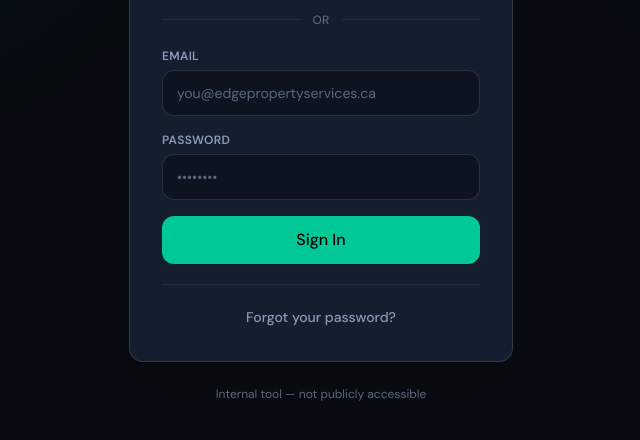
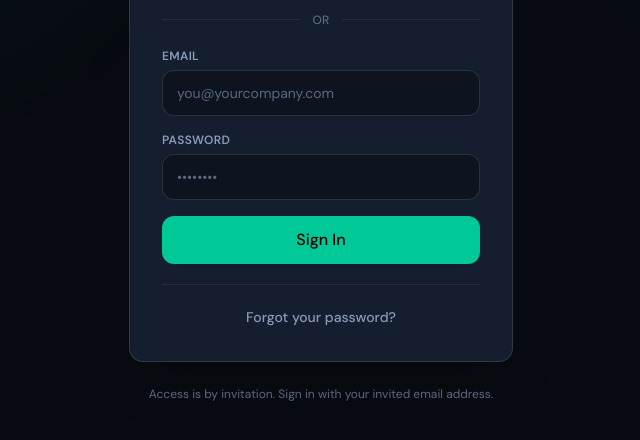
Before and after one commit to kavinalexanderbusiness-a11y/edgequote, a Next.js app: page /login in a window 1280 px wide. Shown: the part 342-782 px from the top of the page, without its empty margins (319-959 px from the left). Built offline with nearby package versions, Linux system fonts and the light colour scheme.

Commit message:
Clarify invited account access and neutralize email examples

```diff
--- a/src/app/login/page.tsx
+++ b/src/app/login/page.tsx
@@ -139,7 +139,7 @@ function LoginForm() {
             <Input
               label="Email"
               type="email"
-              placeholder="you@edgepropertyservices.ca"
+              placeholder="you@yourcompany.com"
               value={email}
               onChange={e => setEmail(e.target.value)}
               required
@@ -174,7 +174,7 @@ function LoginForm() {
         </div>
 
         <p className="text-center text-xs text-ink-faint mt-6">
-          Internal tool — not publicly accessible
+          Access is by invitation. Sign in with your invited email address.
         </p>
       </main>
     </div>
--- a/src/components/auth/ForgotPasswordForm.tsx
+++ b/src/components/auth/ForgotPasswordForm.tsx
@@ -93,7 +93,7 @@ export function ForgotPasswordForm() {
             label="Email"
             type="email"
             inputMode="email"
-            placeholder="you@edgepropertyservices.ca"
+            placeholder="you@yourcompany.com"
             value={email}
             onChange={e => { setEmail(e.target.value); if (fieldError) setFieldError('') }}
             error={fieldError || undefined}
```
